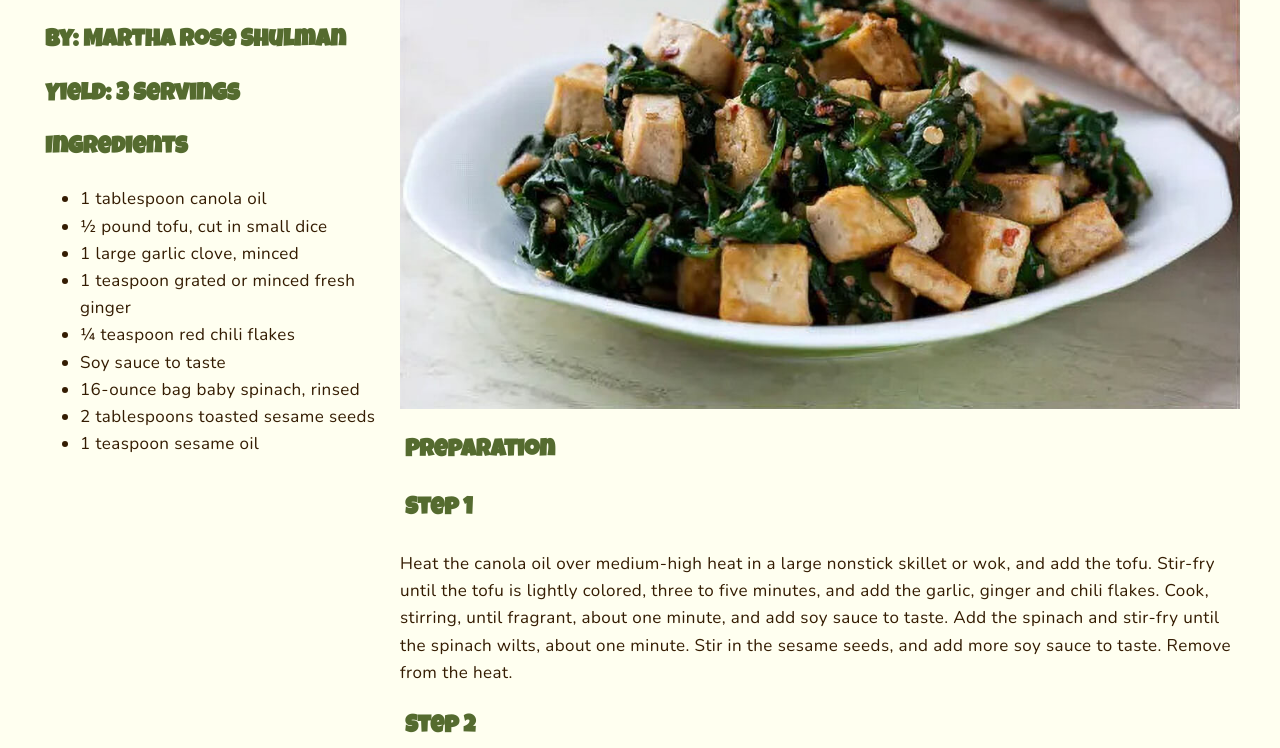
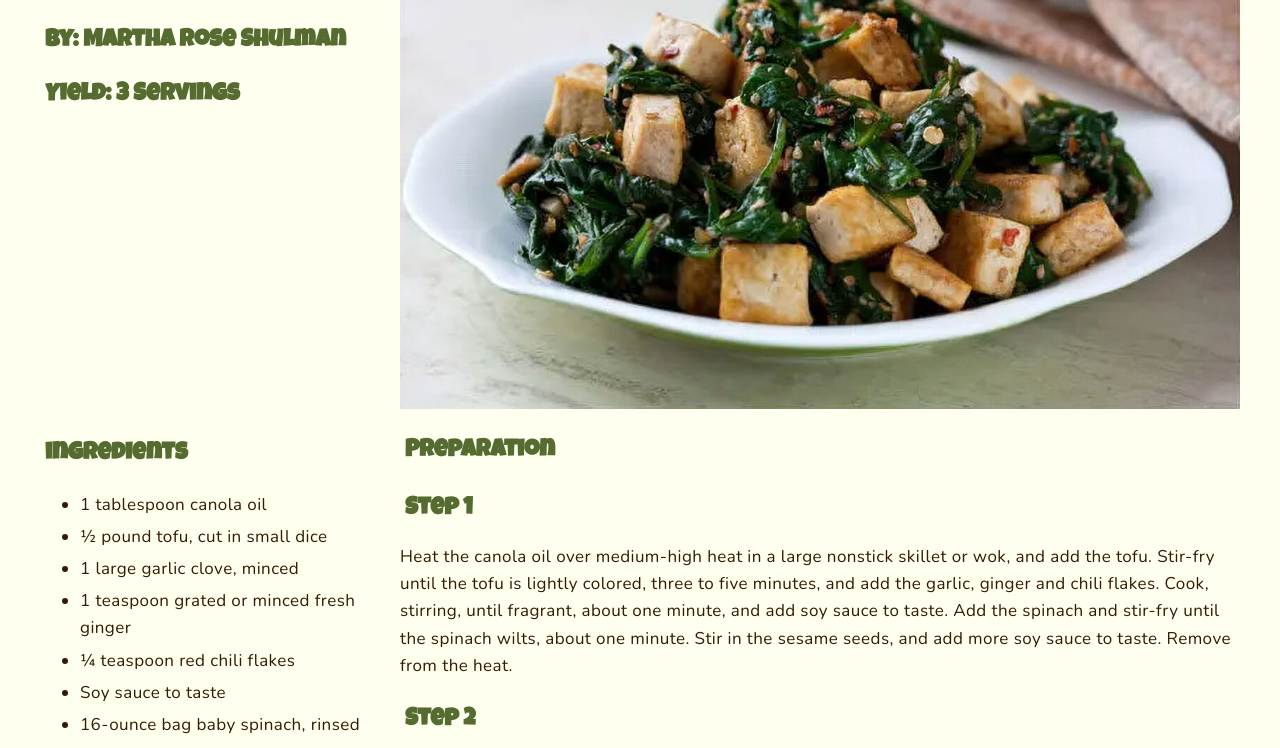
Before and after one commit to Meganp10/exercise-7, a plain HTML site: page index.html in a window 1280 px wide. Shown: the part 158-906 px from the top of the page. Drawn offline with nearby package versions, Linux system fonts and the light colour scheme.

Commit message:
Last edits

```diff
--- a/index.html
+++ b/index.html
@@ -23,8 +23,7 @@
        background-color: #FFFFF0;
     }
 
-    .grid-item{
-    }
+
 
     h1{
       font-family: "Luckiest Guy", cursive;
@@ -38,17 +37,23 @@
       font-size: 1.2em;
       color: #556B2F;
       padding: 5px;
+      margin-bottom: 5px;
     }
 
     p, li{
       font-family: "Nunito", sans-serif;
       font-optical-sizing: auto;
-      font-weight: <weight>;
+      font-weight: 400;
       font-style: normal;
       line-height: 1.6em;
       letter-spacing: 0.025em;
       font-size: 0.85em;
       color: #341C02;
+       margin-bottom: 5px;
+    }
+
+    .ingredients{
+      margin-top: 325px;
     }
 
     img{
@@ -77,7 +82,10 @@
 
 <h2>By: Martha Rose Shulman</h2>
 <h2>Yield: 3 Servings </h2>
-<h2>Ingredients</h2>
+
+<div class="ingredients">
+
+<h2>ingredients</h2>
 
 <ul>
   <li>1 tablespoon canola oil</li>
@@ -90,6 +98,7 @@
   <li>2 tablespoons toasted sesame seeds</li>
   <li>1 teaspoon sesame oil</li>
 </ul>
+  </div>
     </div>
 
 <!-- Right Column -->
```
